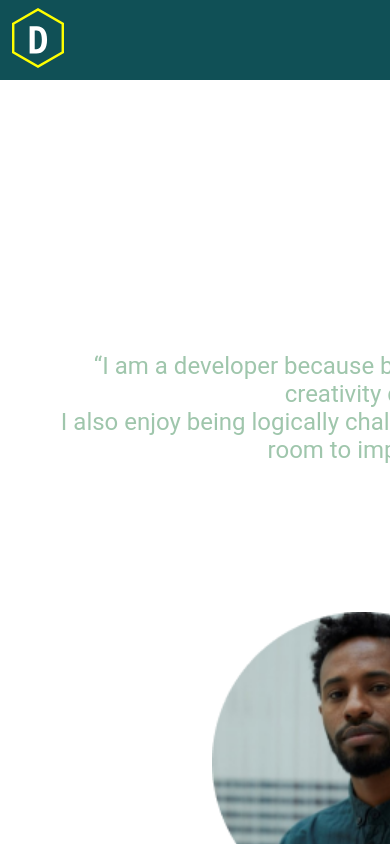
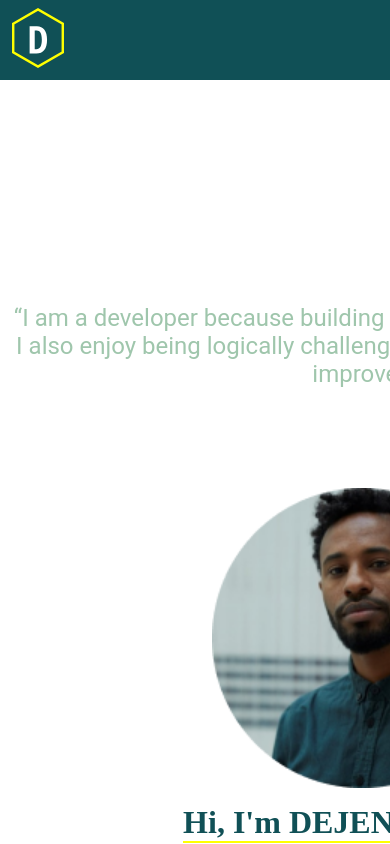
Before and after one commit to DEJENERUTA/portfolio, a React (Create React App) app: page / in a window 390 px wide. Shown: the top 844 px of the page. Built offline with nearby package versions, Linux system fonts and the light colour scheme; the HTML template or start-up script is replaced by a standard one.

Commit message:
change screen size for responsive

```diff
--- a/src/about/About.css
+++ b/src/about/About.css
@@ -135,7 +135,7 @@ h3 {
 }
 
 /*responssive*/
-@media screen and (max-width: 640px) {
+@media screen and (max-width: 540px) {
   .about-main-content {
     margin-top: 14rem;
   }
--- a/src/contact/Contact.css
+++ b/src/contact/Contact.css
@@ -94,7 +94,7 @@
   color: #fff;
 }
 
-@media screen and (max-width: 640px) {
+@media screen and (max-width: 540px) {
   .contact-form {
     margin-top: 10rem;
   }
--- a/src/home/Home.css
+++ b/src/home/Home.css
@@ -77,7 +77,7 @@ h2 {
 }
 
 /* responssive*/
-@media screen and (max-width: 640px) {
+@media screen and (max-width: 540px) {
   .home-content {
     display: flex;
     flex-direction: column;
@@ -86,7 +86,6 @@ h2 {
     gap: 1em;
   }
   .quotes {
-    padding: 2em;
     text-align: center;
   }
 }
--- a/src/projects/Project.css
+++ b/src/projects/Project.css
@@ -104,7 +104,7 @@
 }
 
 /* responssive*/
-@media screen and (max-width: 768px) {
+@media screen and (max-width: 540px) {
   .project-item-list {
     margin-top: 12rem;
   }
```
